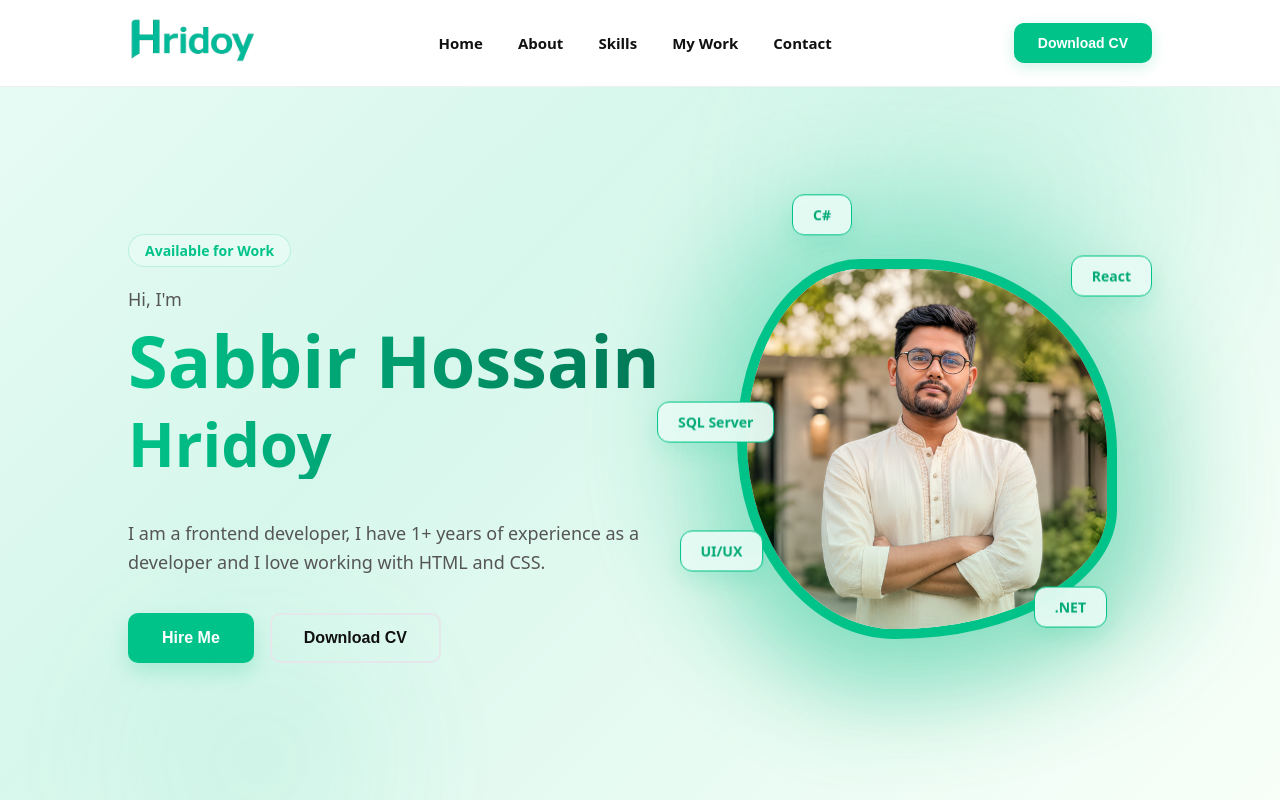
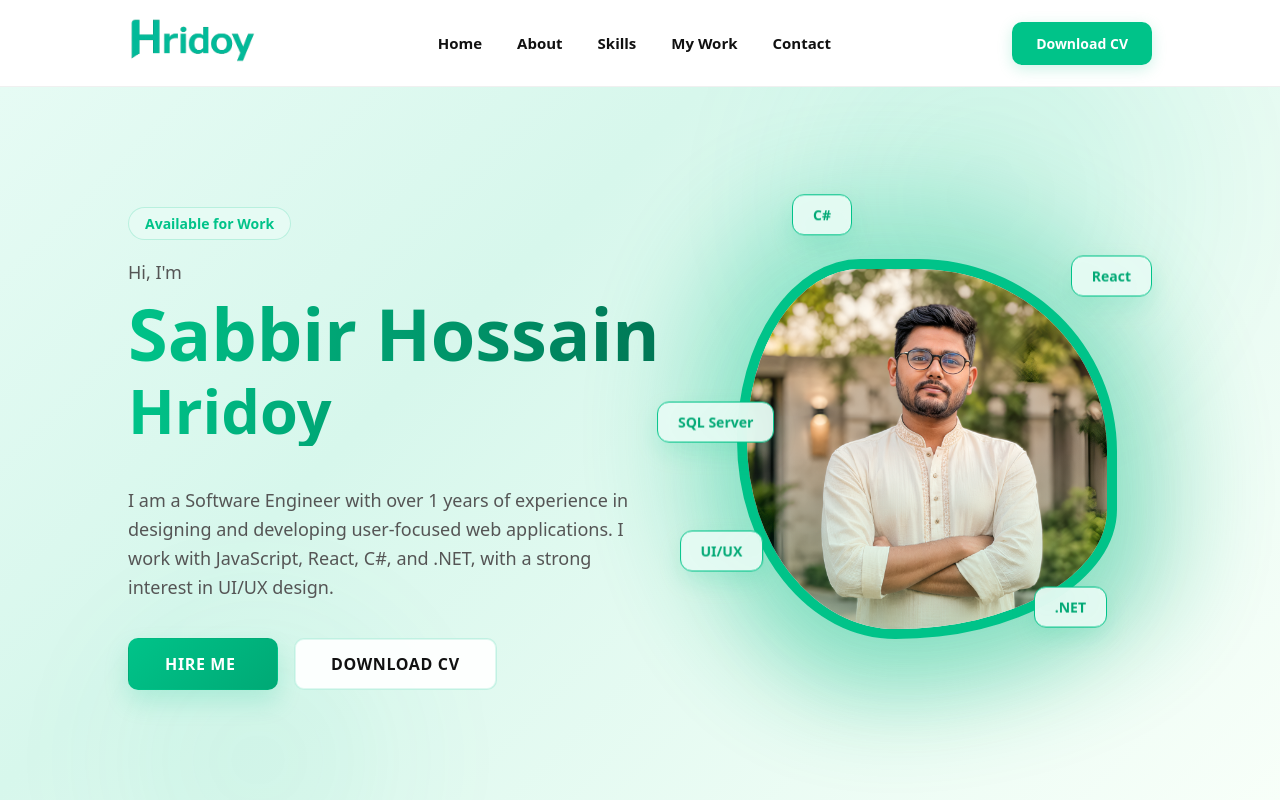
Before and after one commit to Hridu06/portfolio-react, a React (Vite) app: page / in a window 1280 px wide. Shown: the top 800 px of the page. Built offline with nearby package versions, Linux system fonts and the light colour scheme.

Commit message:
Update download cv button

```diff
--- a/src/components/Navbar/Navbar.css
+++ b/src/components/Navbar/Navbar.css
@@ -79,6 +79,7 @@
   cursor: pointer;
   transition: all 0.3s ease;
   box-shadow: 0 4px 15px rgba(0, 195, 137, 0.2);
+  text-decoration: none;
 }
 
 .nav-btn:hover {
--- a/src/components/Navbar/Navbar.jsx
+++ b/src/components/Navbar/Navbar.jsx
@@ -1,6 +1,7 @@
 import { useState, useEffect } from "react";
 import "./Navbar.css";
 import logo from "../../assets/logo.png";
+import cvFile from "../../assets/Sabbir Hossain Hridoy ATS CV.pdf";
 
 
 const Navbar = () => {
@@ -37,7 +38,9 @@ const Navbar = () => {
 
       {/* Right */}
       <div className="nav-right">
-        <button className="nav-btn">Download CV</button>
+        <a className="nav-btn" href={cvFile} download>
+          Download CV
+        </a>
       </div>
     </header>
   );
--- a/src/sections/Hero/Hero.css
+++ b/src/sections/Hero/Hero.css
@@ -78,7 +78,7 @@
   color: var(--color-text-primary);
   display: flex;
   flex-direction: column;
-  gap: 10px;
+  gap: 4px;
 }
 
 .hero-name {
@@ -116,40 +116,46 @@
 .hero-actions {
   display: flex;
   gap: 16px;
+  flex-wrap: wrap;
 }
 
 .hero-btn {
-  padding: 14px 32px;
+  padding: 14px 36px;
   border-radius: var(--radius-md);
   font-size: 16px;
-  font-weight: 600;
+  font-weight: 700;
   cursor: pointer;
-  transition: all 0.3s cubic-bezier(0.4, 0, 0.2, 1);
-  border: 2px solid transparent;
+  transition: transform 0.25s ease, box-shadow 0.25s ease, background 0.25s ease;
+  border: 1px solid transparent;
+  min-width: 150px;
+  text-transform: uppercase;
+  letter-spacing: 0.04em;
+  text-decoration: none;
 }
 
 .hero-btn.primary {
-  background: var(--color-primary);
+  background: linear-gradient(135deg, var(--color-primary), var(--color-primary-dark));
   color: white;
-  box-shadow: 0 10px 20px rgba(0, 195, 137, 0.2);
+  box-shadow: 0 12px 24px rgba(0, 195, 137, 0.18);
 }
 
 .hero-btn.primary:hover {
-  background: var(--color-primary-dark);
-  transform: translateY(-3px);
-  box-shadow: 0 15px 30px rgba(0, 195, 137, 0.3);
+  transform: translateY(-1px);
+  box-shadow: 0 16px 30px rgba(0, 195, 137, 0.22);
 }
 
 .hero-btn.secondary {
-  background: transparent;
-  border-color: var(--color-border);
+  background: rgba(255, 255, 255, 0.92);
+  border-color: rgba(0, 195, 137, 0.24);
   color: var(--color-text-primary);
+  box-shadow: inset 0 0 0 1px rgba(0, 195, 137, 0.12);
 }
 
 .hero-btn.secondary:hover {
+  background: rgba(0, 195, 137, 0.08);
   border-color: var(--color-primary);
   color: var(--color-primary);
-  transform: translateY(-3px);
+  transform: translateY(-1px);
 }
 
 /* RIGHT CONTENT - VISUAL */
--- a/src/sections/Hero/Hero.jsx
+++ b/src/sections/Hero/Hero.jsx
@@ -1,5 +1,6 @@
 import "./Hero.css";
 import heroImage from "../../assets/hero.png";
+import cvFile from "../../assets/Sabbir Hossain Hridoy ATS CV.pdf";
 
 const Hero = () => {
   return (
@@ -16,13 +17,16 @@ const Hero = () => {
           </h1>
 
           <p className="hero-desc">
-            I am a frontend developer, I have 1+ years of experience as a
-            developer and I love working with HTML and CSS.
+            I am a Software Engineer with over 1 years of experience in designing and developing user-focused web applications. I work with JavaScript, React, C#, and .NET, with a strong interest in UI/UX design.
           </p>
 
           <div className="hero-actions">
-            <button className="hero-btn primary">Hire Me</button>
-            <button className="hero-btn secondary">Download CV</button>
+            <a className="hero-btn primary" href="mailto:sabbirhossainhridoy06@gmail.com?subject=Hiring%20Inquiry">
+              Hire Me
+            </a>
+            <a className="hero-btn secondary" href={cvFile} download>
+              Download CV
+            </a>
           </div>
         </div>
 
```
Also changed, not shown: 1 other file (tests, documents, lock files or other folders).
